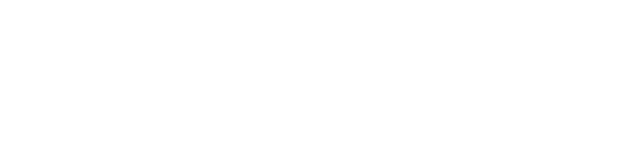
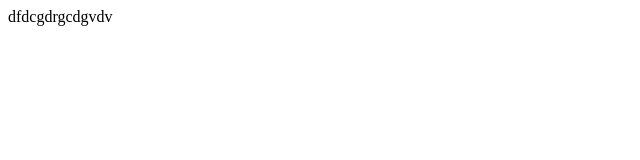
Before and after one commit to rizwanahmad178/Git-Tips-Tricks, a plain HTML site: page monuments.html in a window 1280 px wide. Shown: the whole page, without its empty margins (0-640 px from the left). Drawn offline with Linux system fonts and the light colour scheme.

```diff
--- a/monuments.html
+++ b/monuments.html
@@ -7,6 +7,6 @@
     <title>Monuments</title>
 </head>
 <body>
-
+    dfdcgdrgcdgvdv
 </body>
 </html>
```
Also changed, not shown: 1 other file.
